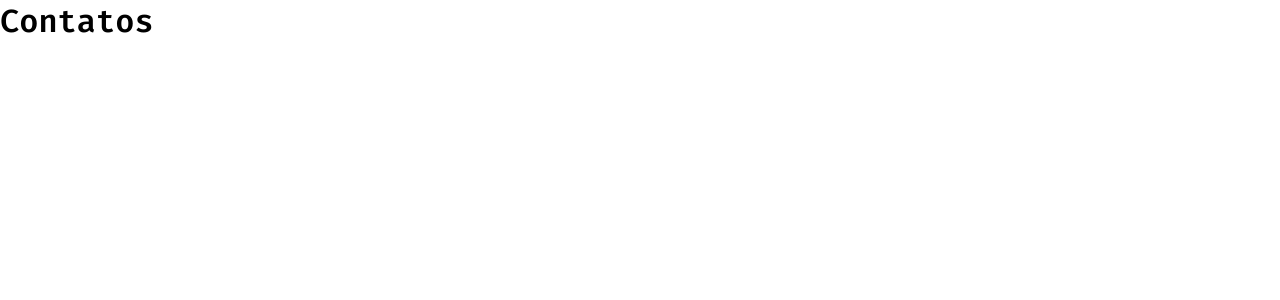
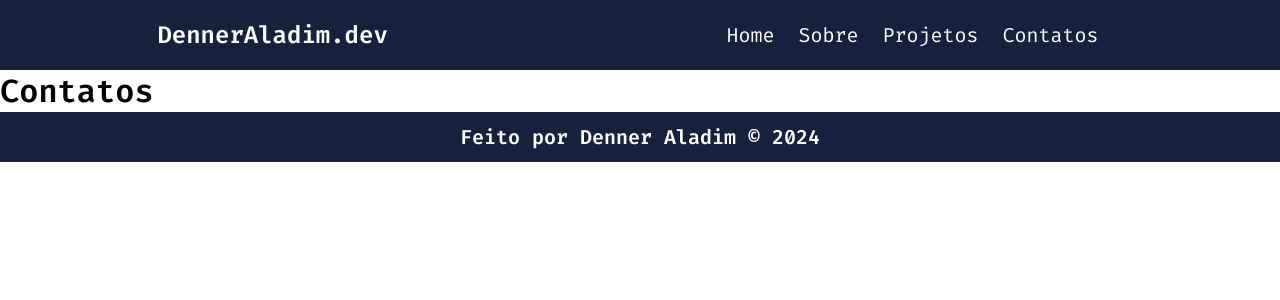
Before and after one commit to denneraladim/Portfolio, a React (Vite) app: page /contatos in a window 1280 px wide. Shown: the top 300 px of the page. Built offline with nearby package versions, Linux system fonts and the light colour scheme.

Commit message:
Atualizado as paginas

```diff
--- a/src/pages/Contatos/index.jsx
+++ b/src/pages/Contatos/index.jsx
@@ -1,5 +1,12 @@
+import {Header} from '../../components/Header'
+import {Footer} from '../../components/Footer'
+
 export const Contatos = () => {
     return (
-        <h1>Contatos</h1>
+       <>
+         <Header />
+         <h1>Contatos</h1>
+         <Footer />
+       </>
     )
 }
--- a/src/pages/Projetos/index.jsx
+++ b/src/pages/Projetos/index.jsx
@@ -1,5 +1,12 @@
+import {Header} from '../../components/Header'
+import {Footer} from '../../components/Footer'
+
 export const Projetos = () => {
     return (
-        <h1>Projetos</h1>
+       <>
+          <Header />
+          <h1>Projetos</h1>
+          <Footer />
+       </>
     )
 }
--- a/src/pages/Sobre/index.jsx
+++ b/src/pages/Sobre/index.jsx
@@ -1,5 +1,13 @@
+import {Header} from '../../components/Header'
+import {Footer} from '../../components/Footer'
+
 export const Sobre = () => {
     return (
-        <h1>Sobre</h1>
+       <>
+         <Header />
+         <h1>Sobre</h1>
+         <Footer />
+
+       </>
     )
 }
```
